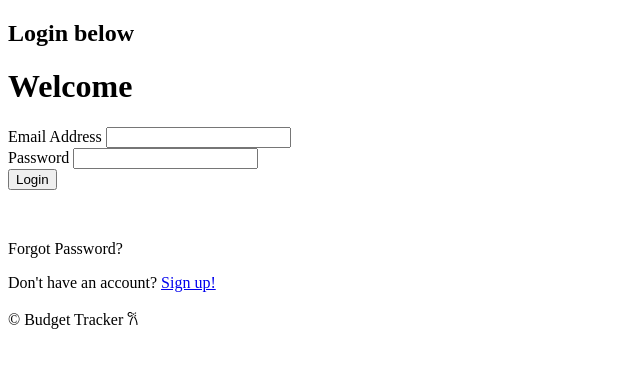
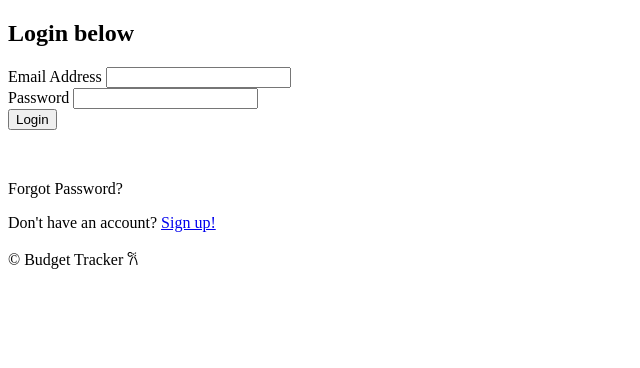
Before and after one commit to anaiba438/gitBudget, a Flask app: page /login in a window 1280 px wide. Shown: the part 98-466 px from the top of the page, without its empty margins (0-640 px from the left). Run offline with Flask 3, Linux system fonts and the light colour scheme.

Commit message:
minor placement change

```diff
--- a/app/templates/login.html
+++ b/app/templates/login.html
@@ -7,7 +7,6 @@
     <h2>Login below</h2>  <!-- login form-->
     <body>
         <div class = "center">
-        <h1> Welcome</h1>
         <form method="post">
 
         <label>Email Address </label>
```
